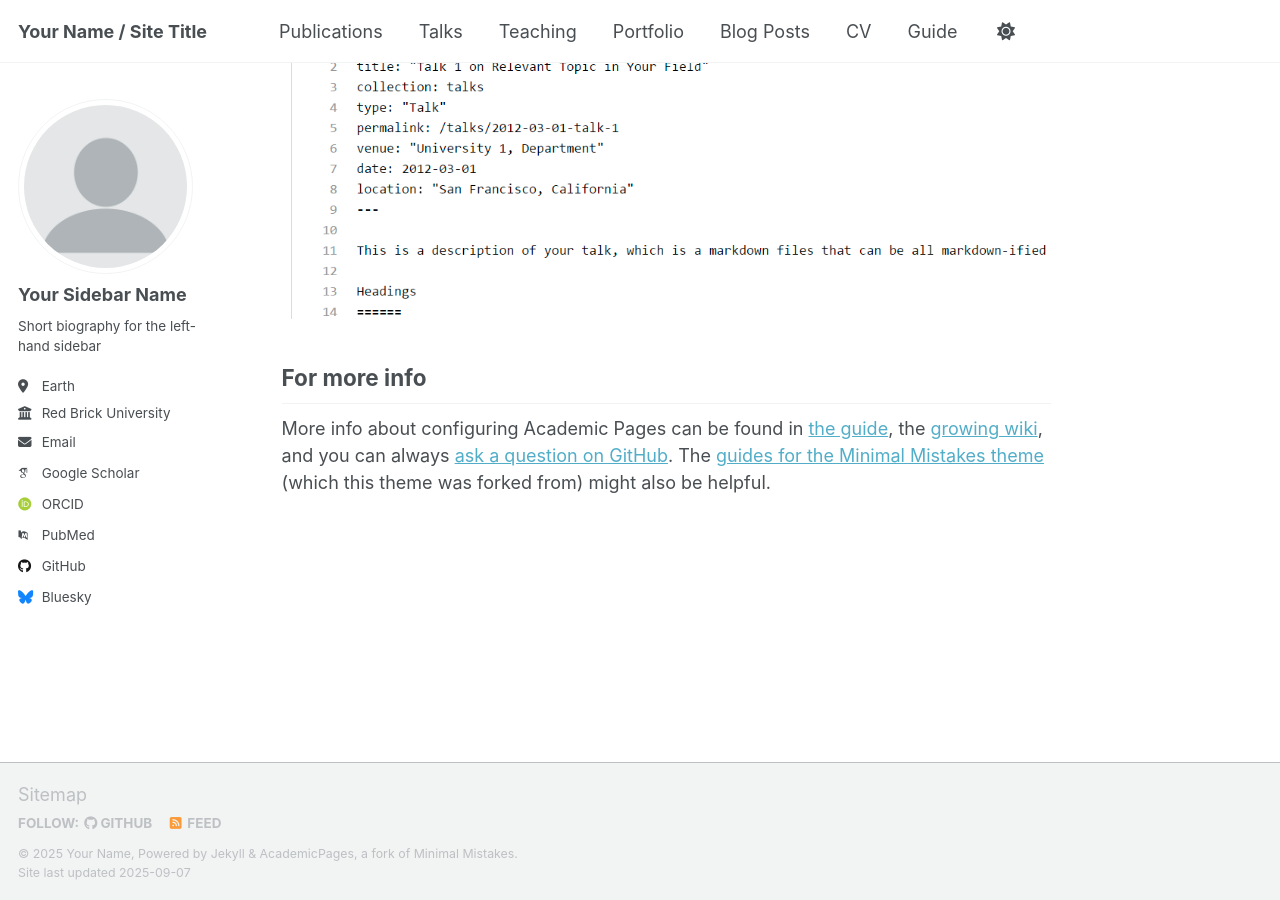
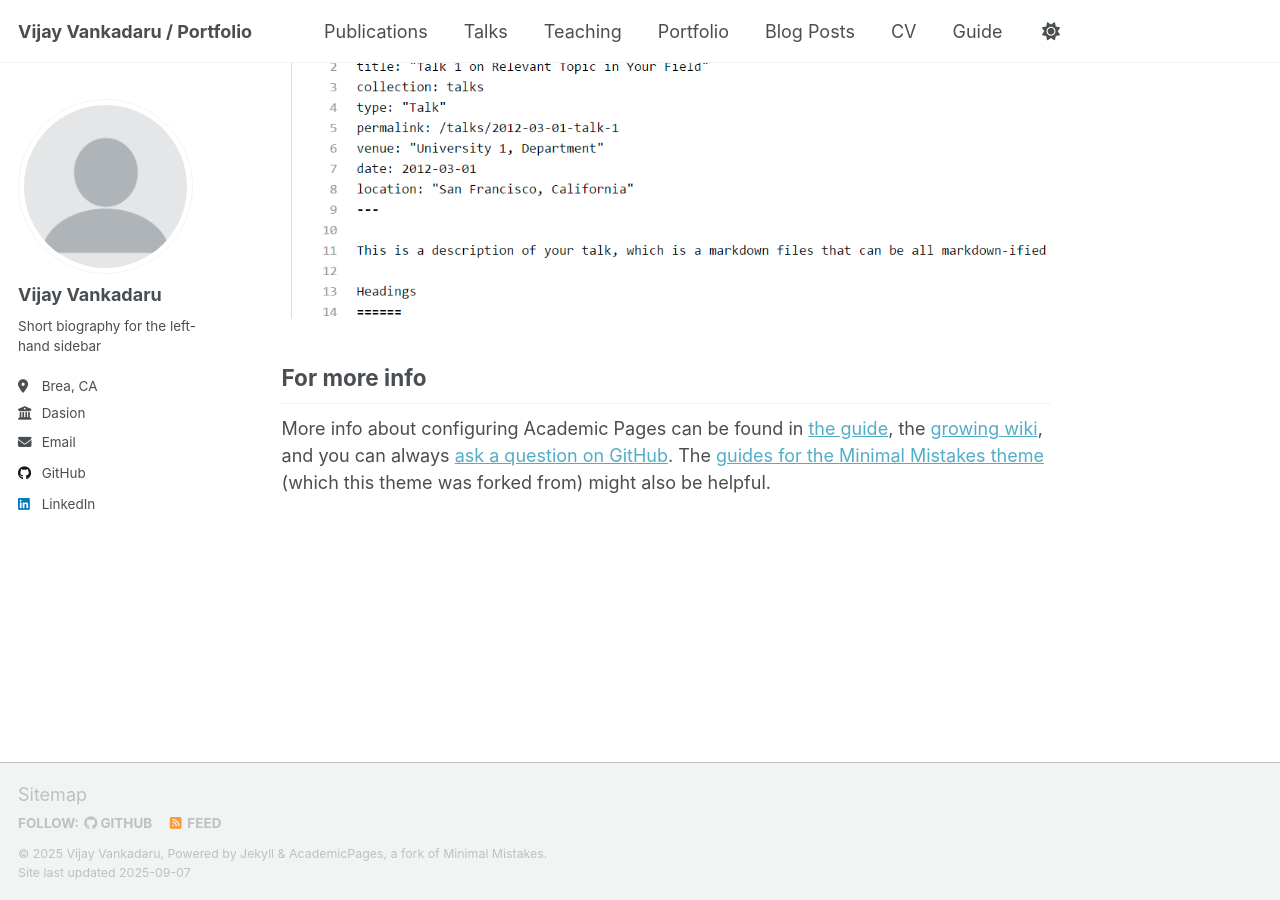
Before and after one commit to Vijay-Vankadaru/vijay-vankadaru.github.io, a Jekyll site: the page built from _pages/about.md, in a window 1280 px wide and 900 px high, scrolled down 2880 px. Built offline with Jekyll 4.4.1, drawn with Linux system fonts in a browser that asks for light colours; some web fonts are replaced; a script that is not in the unit is left out.

Commit message:
pushed changes

```diff
--- a/_config.yml
+++ b/_config.yml
@@ -9,13 +9,13 @@
 # Basic Site Settings
 locale                   : "en-US"
 site_theme               : "default" # Currently available options are "default", "air"
-title                    : "Your Name / Site Title"
+title                    : "Vijay Vankadaru / Portfolio"
 title_separator          : "-"
-name                     : &name "Your Name"
+name                     : &name "Vijay Vankadaru"
 description              : &description "personal description"
-url                      : https://academicpages.github.io # the base hostname & protocol for your site e.g. "https://[your GitHub username].github.io" or if you already have some other page hosted on Github then use "https://[your GitHub username].github.io/[Your Repo Name]"
+url                      : https://vijay-vankadaru.github.io # the base hostname & protocol for your site e.g. "https://[your GitHub username].github.io" or if you already have some other page hosted on Github then use "https://[your GitHub username].github.io/[Your Repo Name]"
 baseurl                  : "" # the subpath of your site, e.g. "/blog"
-repository               : "academicpages/academicpages.github.io"
+repository               : "Vijay-Vankadaru/vijay-vankadaru.github.io"
 
 # Site Author - The following control what appear as part of the author content on the side bar.
 #               If a field is blank the icon and link will not appear, otherwise it will be shown.
@@ -23,23 +23,23 @@ repository               : "academicpages/academicpages.github.io"
 author:
   # Biographic information
   avatar           : "profile.png"
-  name             : "Your Sidebar Name"
+  name             : "Vijay Vankadaru"
   pronouns         : # example: "she/her"
   bio              : "Short biography for the left-hand sidebar"
-  location         : "Earth"
-  employer         : "Red Brick University"
+  location         : "Brea, CA"
+  employer         : "Dasion"
   uri              : # URL
-  email            : "none@example.org"
+  email            : "vankadaruvijay@berkeley.com"
 
   # Academic websites
   academia         : # URL
   arxiv            : # URL - Update with the correct link to your profile
-  googlescholar    : "https://scholar.google.com/citations?user=PS_CX0AAAAAJ"
+  googlescholar    : # b"https://scholar.google.com/citations?user=PS_CX0AAAAAJ"
   inspire-hep      : # URL
   impactstory      : # URL
-  orcid            : "http://orcid.org/yourorcidurl"
+  orcid            : # "http://orcid.org/yourorcidurl"
   semantic         : # URL
-  pubmed           : "https://www.ncbi.nlm.nih.gov/pubmed/?term=john+snow"
+  pubmed           : # "https://www.ncbi.nlm.nih.gov/pubmed/?term=john+snow"
   researchgate     : # URL
   scopus           : # URL
 
@@ -47,13 +47,13 @@ author:
   bitbucket        : # Username - Update with your username on the site
   codepen          : # Username
   dribbble         : # Username
-  github           : "academicpages"
+  github           : "https://github.com/Vijay-Vankadaru"
   kaggle           : # Username
   stackoverflow    : # User number or user number and name (i.e., use "1" or "1/jeff-atwood")
 
   # Social media
   artstation       : # Username
-  bluesky          : "bsky.app" # Replace this with you Bluesky username
+  bluesky          : #"bsky.app" # Replace this with you Bluesky username
   facebook         : # Username
   flickr           : # Username
   foursquare       : # Username
@@ -62,7 +62,7 @@ author:
   keybase          : # Username
   instagram        : # Username
   lastfm           : # Username
-  linkedin         : # Username
+  linkedin         : https://www.linkedin.com/feed
   mastodon         : # URL
   medium           : # URL
   pinterest        : # Username
```
